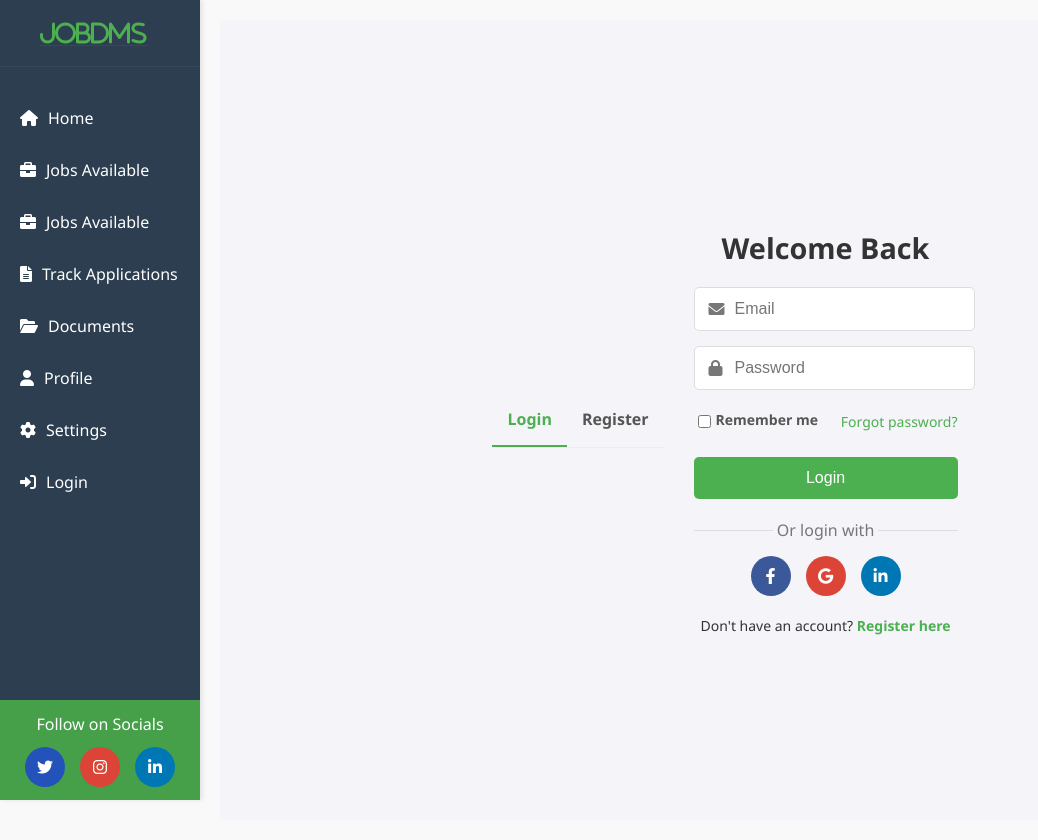
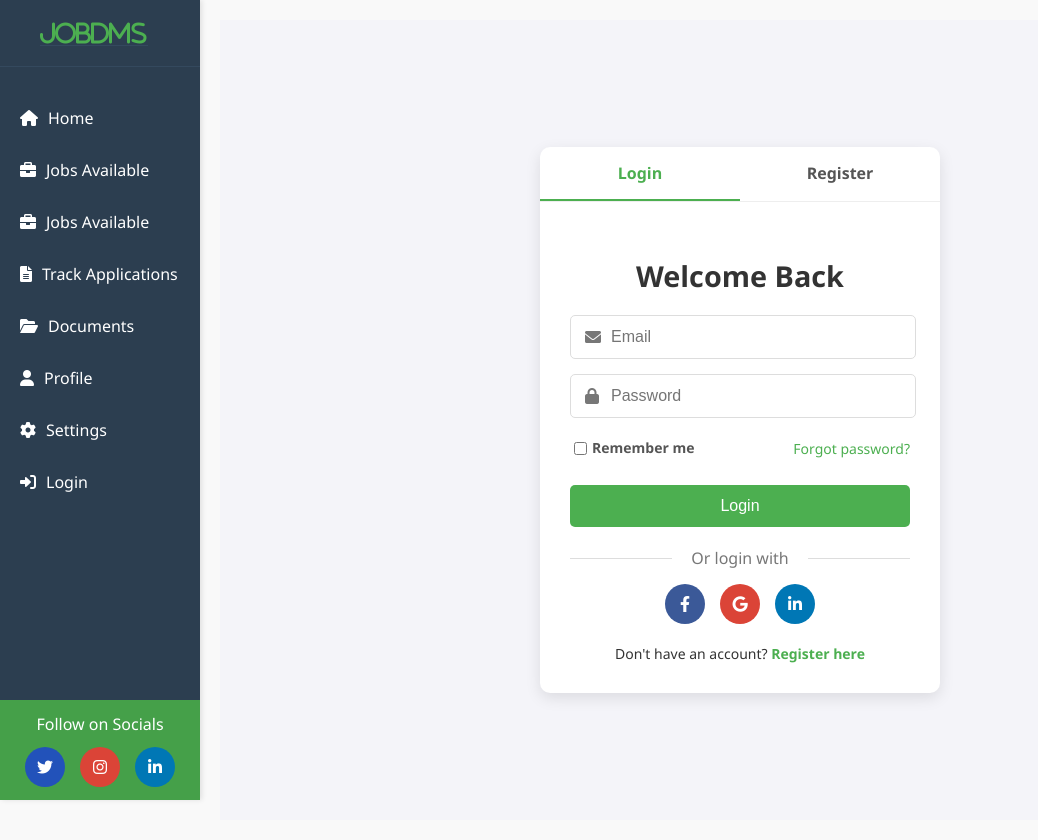
Before and after one commit to Dyuuz/JOB-DMS, a Django app: page /auth in a window 1280 px wide. Shown: the whole page, without its empty margins (0-1038 px from the left). Run offline with Django 5.2, Linux system fonts and the light colour scheme; some libraries are stand-ins or nearby versions.

```diff
--- a/App/templates/loginReg.html
+++ b/App/templates/loginReg.html
@@ -2,11 +2,11 @@
 
 {% block dynamicpage %}
 <div class="loginRegBody">
-    <!-- <div class="auth-container"> -->
+    <div class="auth-container">
         <!-- Tabs for Login/Register -->
         <div class="auth-header">
-        <div class="auth-tab active" id="login-tab">Login</div>
-        <div class="auth-tab" id="register-tab">Register</div>
+            <div class="auth-tab active" id="login-tab">Login</div>
+            <div class="auth-tab" id="register-tab">Register</div>
         </div>
 
         <!-- Forms Container -->
@@ -67,10 +67,10 @@
                     <i class="fas fa-envelope"></i>
                     <input type="email" placeholder="Email" required>
                 </div>
-                <div class="input-group">
+                <!-- <div class="input-group">
                     <i class="fas fa-user-tag"></i>
                     <input type="text" placeholder="Role" required>
-                </div>
+                </div> -->
                 <div class="input-group">
                     <i class="fas fa-lock"></i>
                     <input type="password" placeholder="Password" required>
```
